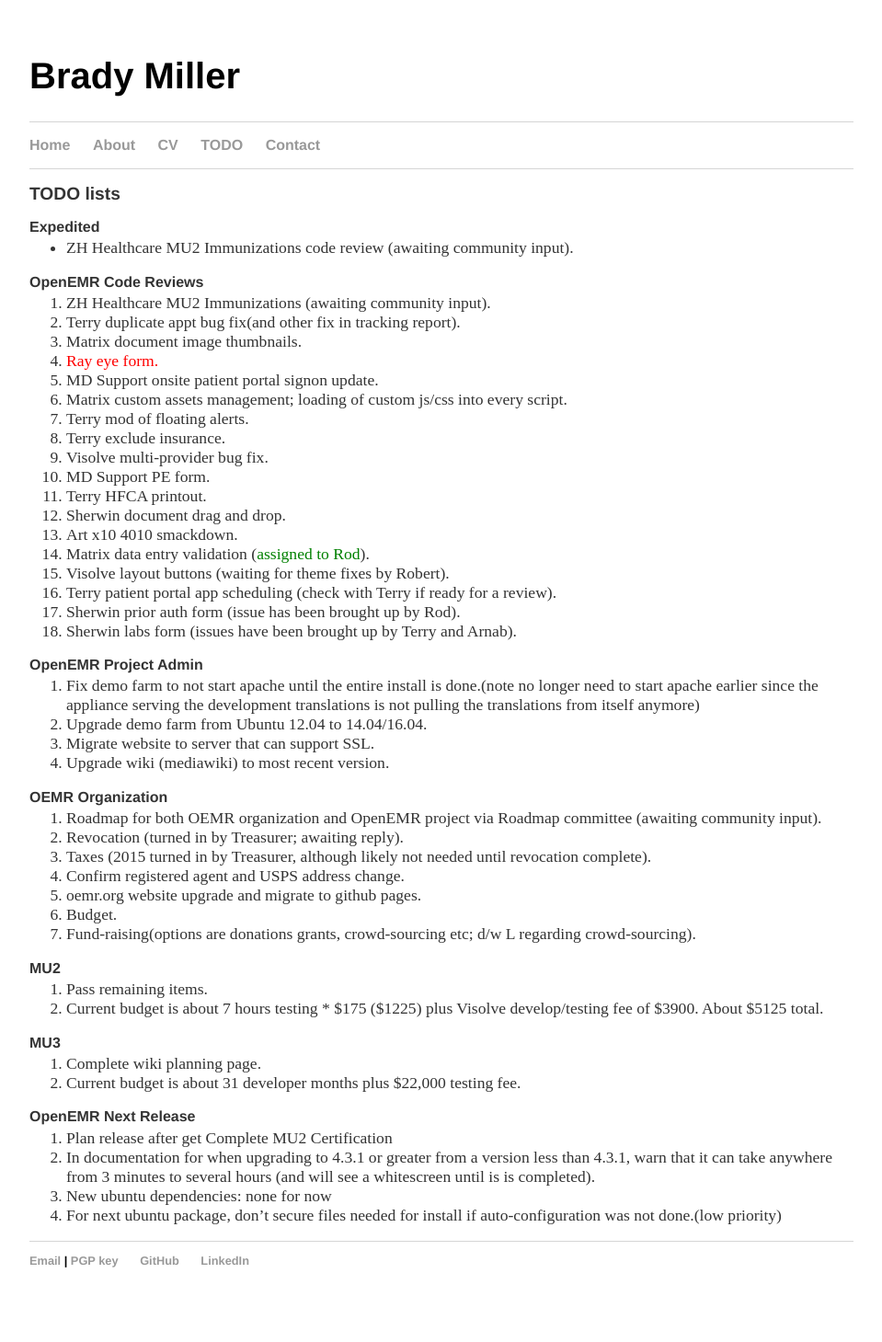
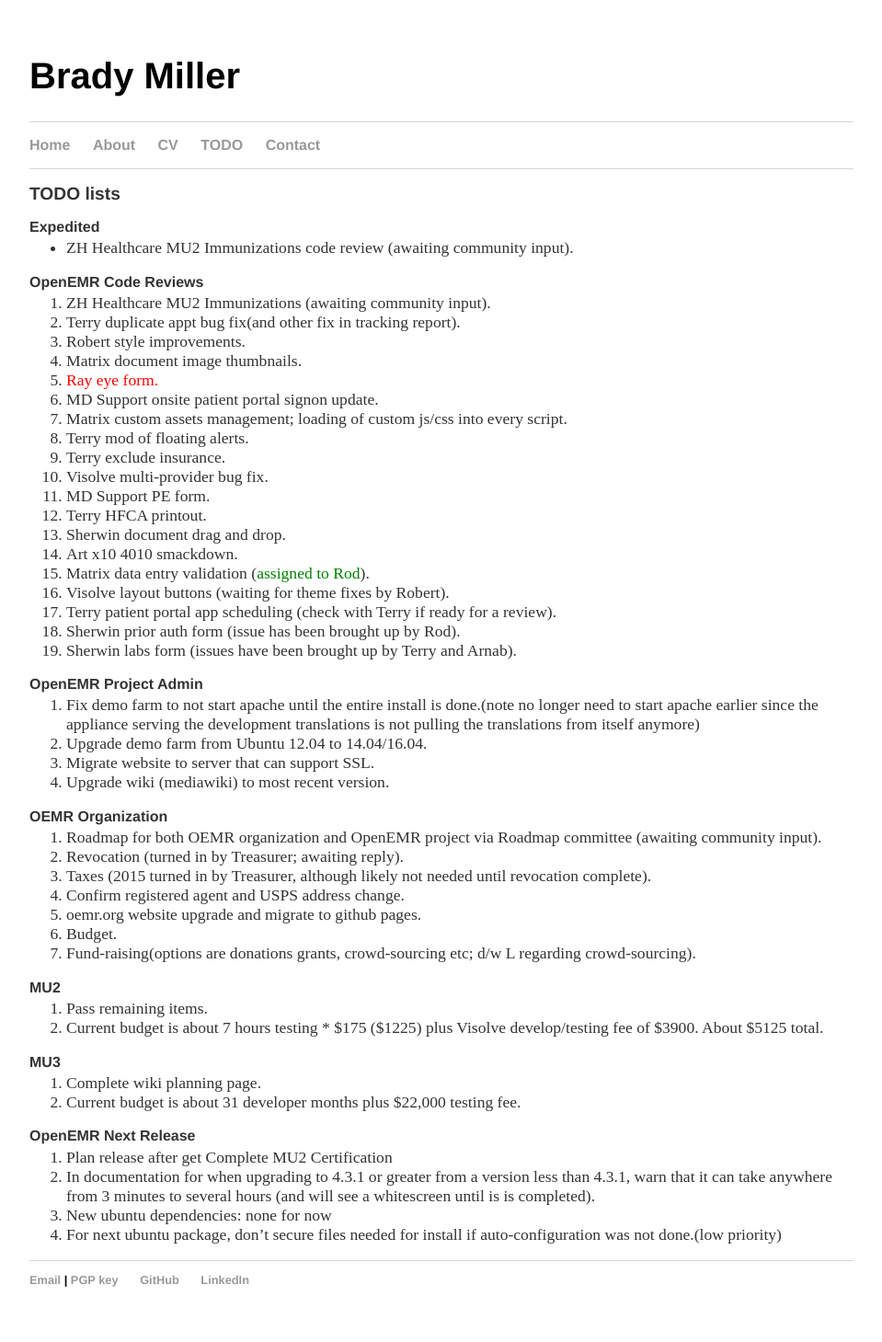
Before and after one commit to bradymiller/bradymiller.github.io, a Jekyll site: the page built from todo/index.md, in a window 1280 px wide. Shown: the whole page at 92% size, without its empty margins (160-1119 px from the left). Built offline with Jekyll 4.4.1, drawn with Linux system fonts in a browser that asks for light colours; before the commit the page ends 1438 px from its top, so only the background shows below that.

Commit message:
Update index.md

```diff
--- a/todo/index.md
+++ b/todo/index.md
@@ -9,6 +9,7 @@
 ### OpenEMR Code Reviews
 1. ZH Healthcare MU2 Immunizations (awaiting community input).
 1. Terry duplicate appt bug fix(and other fix in tracking report).
+1. Robert style improvements.
 1. Matrix document image thumbnails.
 1. <span style="color: red">Ray eye form.</span>
 1. MD Support onsite patient portal signon update.
```
